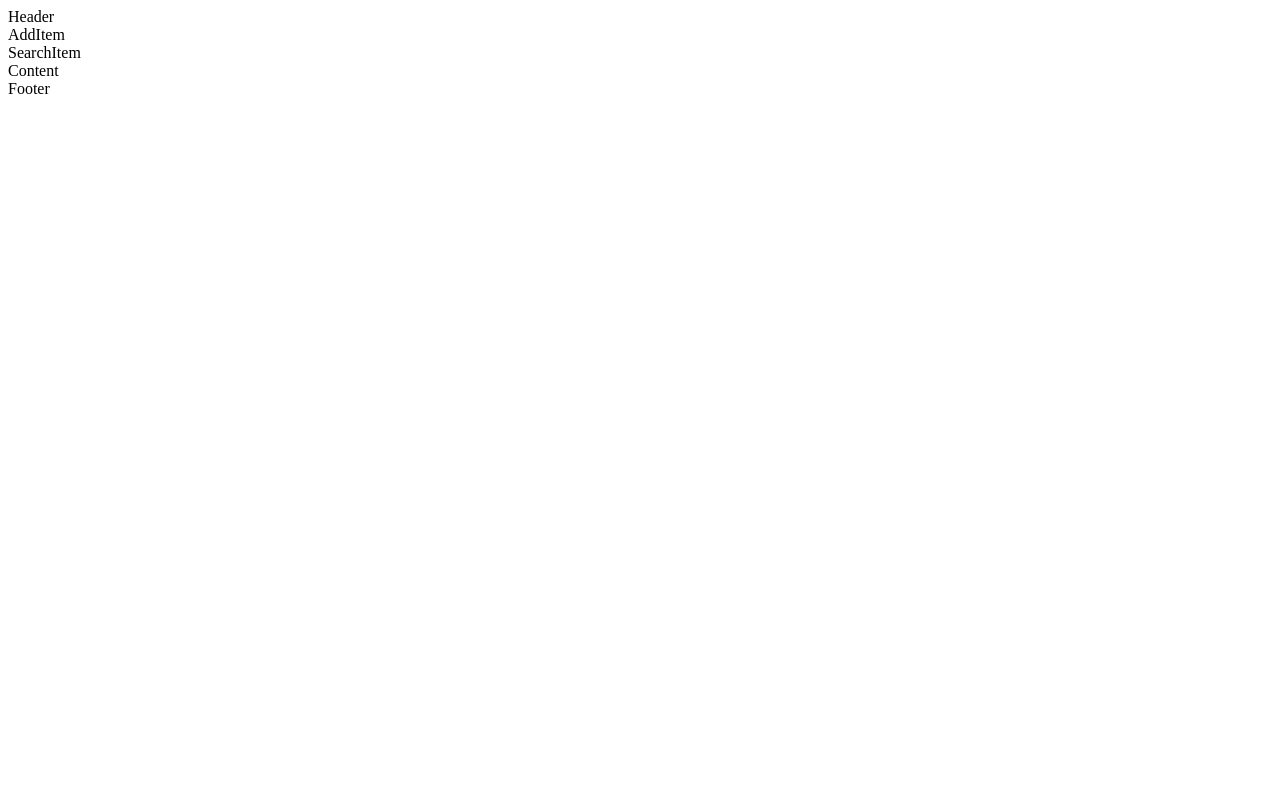
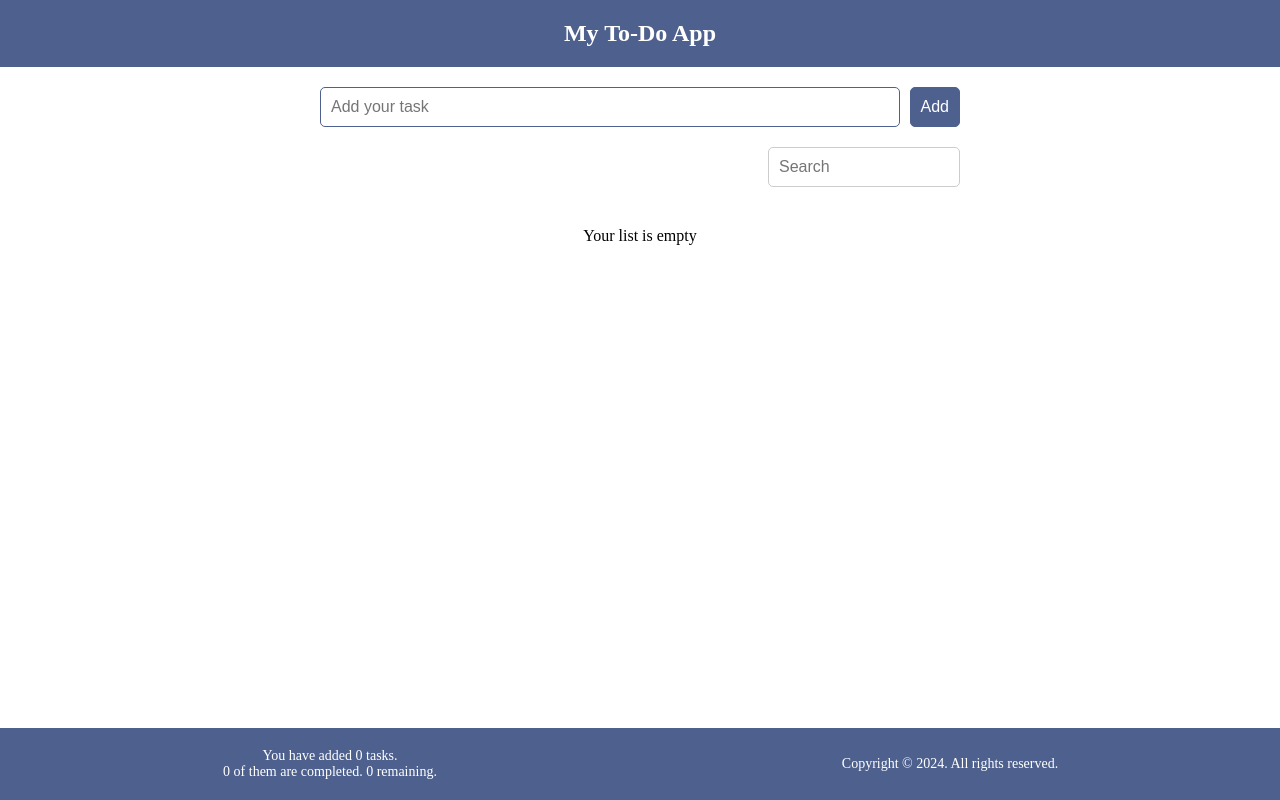
Before and after one commit to sharfrasaqsan/react-todoapp, a React (Create React App) app: page / in a window 1280 px wide. Built offline with nearby package versions, Linux system fonts and the light colour scheme.

Commit message:
App developed and designed

```diff
--- a/package.json
+++ b/package.json
@@ -8,6 +8,7 @@
     "@testing-library/user-event": "^13.5.0",
     "react": "^18.3.1",
     "react-dom": "^18.3.1",
+    "react-icons": "^5.3.0",
     "react-scripts": "5.0.1",
     "web-vitals": "^2.1.4"
   },
--- a/src/App.js
+++ b/src/App.js
@@ -1,4 +1,4 @@
-import React from "react";
+import React, { useState } from "react";
 import Header from "./components/Header";
 import AddItem from "./components/AddItem";
 import SearchItem from "./components/SearchItem";
@@ -6,13 +6,65 @@ import Content from "./components/Content";
 import Footer from "./components/Footer";
 
 function App() {
+  const [items, setItems] = useState(
+    JSON.parse(localStorage.getItem("my-todo-list")) || []
+  );
+
+  const [newItem, setNewItem] = useState("");
+  const [searchItem, setSearchItem] = useState("");
+
+  const addItem = (i) => {
+    const id = items.length ? items[items.length - 1].id + 1 : 1;
+    const addNewItem = { id, checked: false, name: i };
+    const listItems = [...items, addNewItem];
+    setItems(listItems);
+    localStorage.setItem("my-todo-list", JSON.stringify(listItems));
+  };
+
+  const handleSubmit = (e) => {
+    e.preventDefault();
+    if (!newItem) return;
+    addItem(newItem);
+    setNewItem("");
+  };
+
+  const handleCheck = (id) => {
+    const listItems = items.map((i) =>
+      i.id === id ? { ...i, checked: !i.checked } : i
+    );
+    setItems(listItems);
+    localStorage.setItem("my-todo-list", JSON.stringify(listItems));
+  };
+
+  const handleDelete = (id) => {
+    const listItems = items.filter((i) => i.id !== id);
+    setItems(listItems);
+    localStorage.setItem("my-todo-list", JSON.stringify(listItems));
+  };
+
+
   return (
     <div className="App">
       <Header />
-      <AddItem />
-      <SearchItem />
-      <Content />
-      <Footer />
+      <AddItem
+        newItem={newItem}
+        setNewItem={setNewItem}
+        handleSubmit={handleSubmit}
+      />
+      <SearchItem searchItem={searchItem} setSearchItem={setSearchItem} />
+      <Content
+        items={items.filter((i) =>
+          i.name.toLowerCase().includes(searchItem.toLocaleLowerCase())
+        )}
+        setItems={setItems}
+        handleCheck={handleCheck}
+        handleDelete={handleDelete}
+      />
+      <Footer
+        length={items.length}
+        checkedTasks={items.filter((i) => i.checked).length}
+        RemainingTasks={items.filter((i) => !i.checked).length}
+      />
     </div>
   );
 }
--- a/src/components/AddItem.js
+++ b/src/components/AddItem.js
@@ -1,9 +1,23 @@
-import React from 'react'
+import React from "react";
 
-const AddItem = () => {
+const AddItem = ({ newItem, setNewItem, handleSubmit }) => {
   return (
-    <div>AddItem</div>
-  )
-}
+    <form className="addForm" onSubmit={handleSubmit}>
+      <input
+        type="text"
+        placeholder="Add your task"
+        value={newItem}
+        onChange={(e) => setNewItem(e.target.value)}
+        required
+        autoFocus
+        autoComplete="off"
+        id="add-item"
+        name="add-item"
+        className="add-item"
+      />
+      <button>Add</button>
+    </form>
+  );
+};
 
-export default AddItem
+export default AddItem;
--- a/src/components/Content.js
+++ b/src/components/Content.js
@@ -1,9 +1,48 @@
-import React from 'react'
+import React from "react";
+import "./styles.css";
+import { FaTrash } from "react-icons/fa";
 
-const Content = () => {
+const Content = ({ items, setItems, handleCheck, handleDelete }) => {
   return (
-    <div>Content</div>
-  )
-}
+    <main>
+      <div className="list-items">
+        {items.length ? (
+          <ul>
+            {items.map((i) => (
+              <li className="item" key={i.id}>
+                <div className="item-info">
+                  <input
+                    type="checkbox"
+                    checked={i.checked}
+                    onChange={() => {
+                      handleCheck(i.id);
+                    }}
+                  />
+                  <label
+                    htmlFor="item-label"
+                    style={
+                      i.checked ? { textDecoration: "line-through" } : null
+                    }
+                    onDoubleClick={() => handleCheck(i.id)}
+                  >
+                    {i.name}
+                  </label>
+                </div>
 
-export default Content
+                <FaTrash
+                  role="button"
+                  onClick={() => handleDelete(i.id)}
+                  className="remove-btn"
+                />
+              </li>
+            ))}
+          </ul>
+        ) : (
+          <p>Your list is empty</p>
+        )}
+      </div>
+    </main>
+  );
+};
+
+export default Content;
--- a/src/components/Footer.js
+++ b/src/components/Footer.js
@@ -1,9 +1,19 @@
-import React from 'react'
+import React from "react";
 
-const Footer = () => {
+const Footer = ({ length, checkedTasks, RemainingTasks }) => {
   return (
-    <div>Footer</div>
-  )
-}
+    <footer>
+      <div className="right-site-footer">
+        You have added {length === 1 ? length + " task" : length + " tasks"}.
+        <br />
+        {checkedTasks} of them are completed. {RemainingTasks} remaining.
+      </div>
 
-export default Footer
+      <div className="left-site-footer">
+        <p>Copyright &copy; {new Date().getFullYear()}. All rights reserved.</p>
+      </div>
+    </footer>
+  );
+};
+
+export default Footer;
--- a/src/components/Header.js
+++ b/src/components/Header.js
@@ -1,7 +1,8 @@
 import React from "react";
+import "./styles.css";
 
 const Header = () => {
-  return <div>Header</div>;
+  return <header>My To-Do App</header>;
 };
 
 export default Header;
--- a/src/components/SearchItem.js
+++ b/src/components/SearchItem.js
@@ -1,9 +1,18 @@
-import React from 'react'
+import React from "react";
 
-const SearchItem = () => {
+const SearchItem = ({ searchItem, setSearchItem }) => {
   return (
-    <div>SearchItem</div>
-  )
-}
+    <form onSubmit={(e) => e.preventDefault()} className="searchForm">
+      <input
+        type="text"
+        name="search-item"
+        id="search-item"
+        value={searchItem}
+        onChange={(e) => setSearchItem(e.target.value)}
+        placeholder="Search"
+      />
+    </form>
+  );
+};
 
-export default SearchItem
+export default SearchItem;
--- a/src/components/styles.css
+++ b/src/components/styles.css
@@ -0,0 +1,163 @@
+* {
+  margin: 0;
+  padding: 0;
+  box-sizing: border-box;
+}
+
+/* Header */
+header {
+  text-align: center;
+  background-color: #4e608d;
+  padding: 20px;
+  font-size: 24px;
+  font-weight: bold;
+  color: #fff;
+}
+
+/* AddItem */
+.addForm {
+  display: flex;
+  justify-content: center;
+  margin: 20px auto;
+  width: 50%;
+}
+
+.addForm input {
+  width: 100%;
+  padding: 10px;
+  font-size: 16px;
+  border: 1px solid #ccc;
+  border-radius: 5px;
+  outline: none;
+}
+
+.addForm input:focus {
+  border-color: #4e608d;
+}
+
+.addForm button {
+  margin-left: 10px;
+  padding: 10px;
+  font-size: 16px;
+  background-color: #4e608d;
+  color: #fff;
+  border-radius: 5px;
+  cursor: pointer;
+  border: 1px solid #4e608d;
+  transition: background-color 0.3s ease;
+}
+
+.addForm button:hover {
+  background-color: #fff;
+  color: #4e608d;
+}
+
+/* SearchItem */
+.searchForm {
+  display: flex;
+  justify-content: flex-end;
+  margin: 20px auto;
+  width: 50%;
+}
+
+.searchForm input {
+  width: 30%;
+  padding: 10px;
+  font-size: 16px;
+  border: 1px solid #ccc;
+  border-radius: 5px;
+  outline: none;
+}
+
+.searchForm input:focus {
+  border-color: #4e608d;
+}
+
+/* Content */
+main {
+  padding: 20px;
+}
+
+.list-items {
+  display: flex;
+  justify-content: center;
+}
+
+.list-items ul {
+  list-style: none;
+  width: 50%;
+}
+
+.list-items li {
+  margin-bottom: 10px;
+  display: flex;
+  justify-content: space-between;
+}
+
+.item-info {
+  display: flex;
+  align-items: center;
+}
+
+.item-info input {
+  margin-right: 10px;
+  cursor: pointer;
+  width: 20px;
+  height: 20px;
+}
+
+.item-info input:checked {
+  accent-color: #4e608d;
+}
+
+.item-info input:focus {
+  outline: none;
+}
+
+.item-info label {
+  margin-left: 10px;
+  user-select: none;
+  cursor: pointer;
+  font-size: 18px;
+}
+
+.remove-btn {
+  cursor: pointer;
+  font-size: 18px;
+  color: red;
+  border: none;
+  background-color: transparent;
+  transition: color 0.3s ease;
+  user-select: none;
+}
+
+.remove-btn:focus {
+  outline: none;
+}
+
+.remove-btn:hover {
+  color: darkred;
+}
+
+/* Footer */
+footer {
+  text-align: center;
+  background-color: #4e608d;
+  padding: 20px;
+  font-size: 14px;
+  color: #fff;
+  display: flex;
+  justify-content: center;
+  align-items: center;
+  position: absolute;
+  bottom: 0;
+  width: 100%;
+}
+
+.right-site-footer {
+  width: 50%;
+}
+
+.left-site-footer {
+  width: 50%;
+}
```
Also changed, not shown: 1 other file (tests, documents, lock files or other folders).
